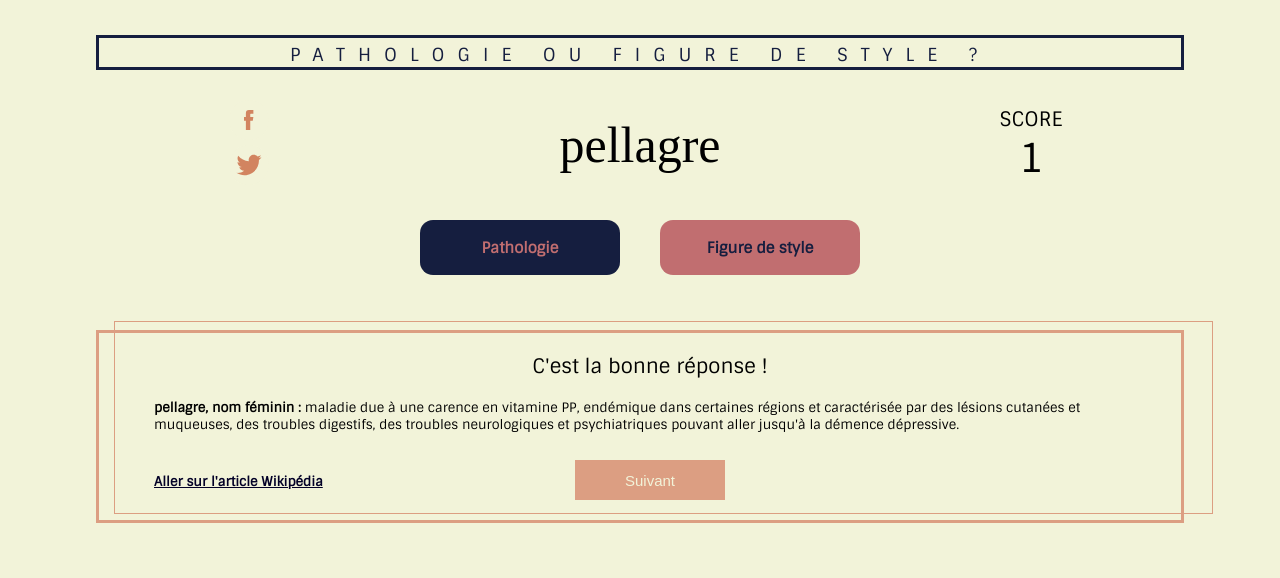
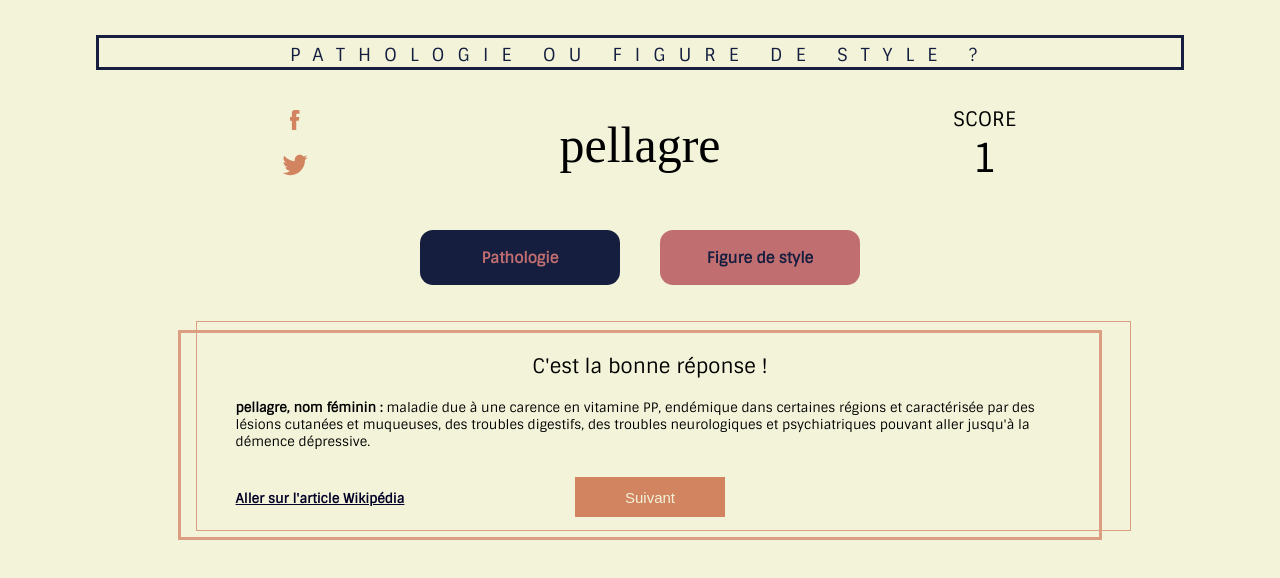
Before and after one commit to gabrielledevz/pathologie-ou-figure-de-style, a React (Create React App) app: page / in a window 1280 px wide. Both pictures are taken after a click on the button "Pathologie". Shown: the top 578 px of the page. Built offline with nearby package versions, Linux system fonts and the light colour scheme; a web font is replaced by a local one.

Commit message:
Rendre possible le scroll

```diff
--- a/src/components/App.css
+++ b/src/components/App.css
@@ -52,6 +52,7 @@ body {
   height: 100%;
   background-color: #222222;
   font-family: "Sintony";
+  overflow: auto;
 }
 
 #root {
@@ -101,15 +102,14 @@ body {
   display: flex;
   align-items: center;
   margin: auto;
-  padding-left: 50px;
-  padding-right: 50px;
+  padding-left: 10%;
+  padding-right: 10%;
 }
 
 .lower {
   width: 85%;
   margin: auto;
   height: 60%;
-  position: fixed;
 }
 
 .secret-zone {
@@ -213,6 +213,7 @@ button:enabled {
   width: 200px;
   margin-left: 20px;
   margin-right: 20px;
+  margin-top: 10px;
   border-radius: 13px;
   font-family: "Sintony";
   border: none;
@@ -305,7 +306,7 @@ outline-offset: 15px;*/
 }
 
 .next-button {
-  background-color: var(--color-bronze);
+  background-color: var(--color-dark-bronze);
   border: none;
   width: 150px;
   height: 40px;
@@ -316,7 +317,7 @@ outline-offset: 15px;*/
 }
 
 .next-button:hover {
-  background-color: var(--color-dark-bronze);
+  background-color: var(--color-very-dark-bronze);
 }
 
 .game-done {
@@ -383,7 +384,6 @@ outline-offset: 15px;*/
   transform: perspective(1px) translateZ(0);
   box-shadow: 0 0 1px rgba(0, 0, 0, 0);
   position: relative;
-  overflow: hidden;
 }
 .hvr-underline-from-left:before {
   background: var(--color-very-dark-pink);
```
